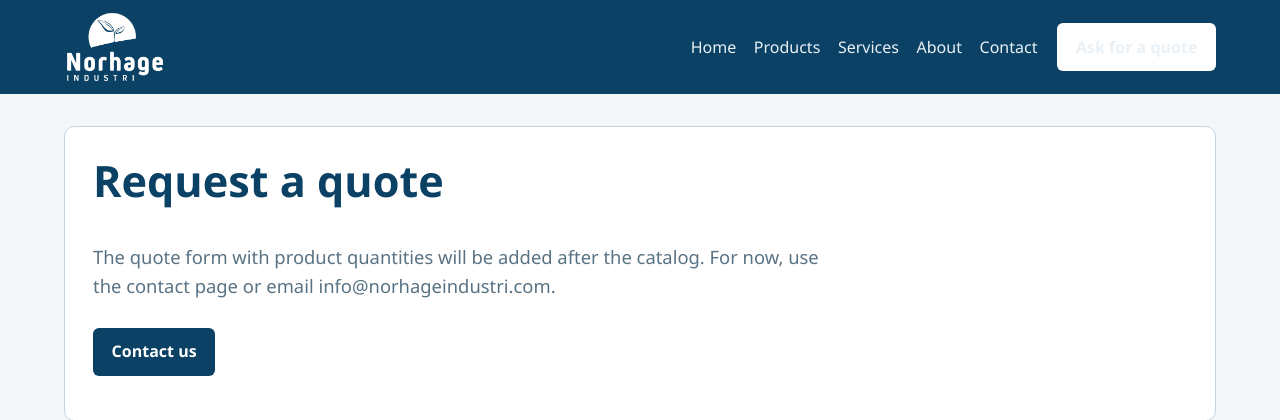
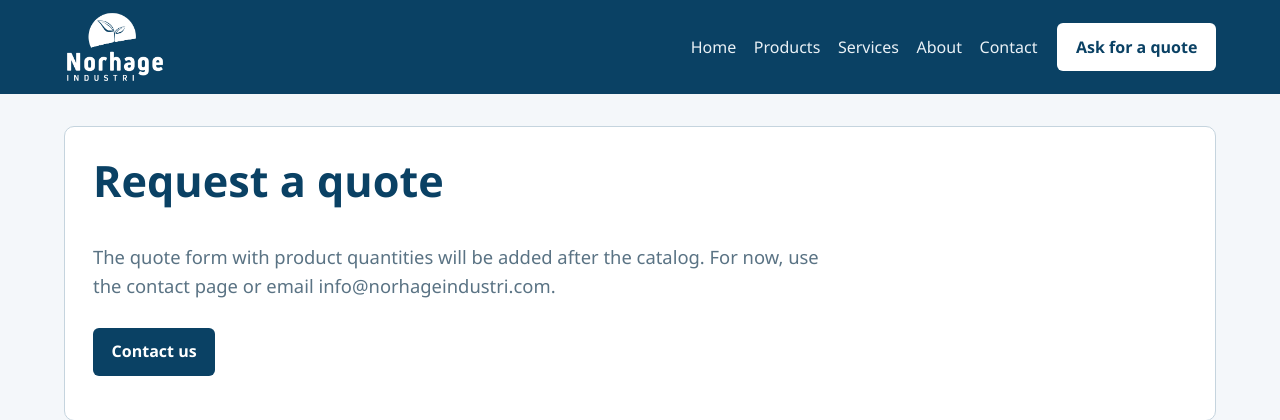
Before and after one commit to reinikeda/norhageindustri-2026, a Django app: page /quote/ in a window 1280 px wide. Shown: the top 420 px of the page. Run offline with Django 5.2, Linux system fonts and the light colour scheme.

Commit message:
Fix header quote button contrast on the navy nav
Nav link colour was winning over the white button, so the label was almost invisible. Keep the header CTA as navy text on white.

Co-authored-by: Daiva <reinikeda@users.noreply.github.com>

```diff
--- a/static/css/base.css
+++ b/static/css/base.css
@@ -144,12 +144,14 @@ a {
     background: var(--navy-deep);
 }
 
-.header-cta {
+.header-cta,
+.site-nav .header-cta {
     background: var(--white);
     color: var(--navy);
 }
 
-.header-cta:hover {
+.header-cta:hover,
+.site-nav .header-cta:hover {
     background: var(--mist);
     color: var(--navy-deep);
 }
```
